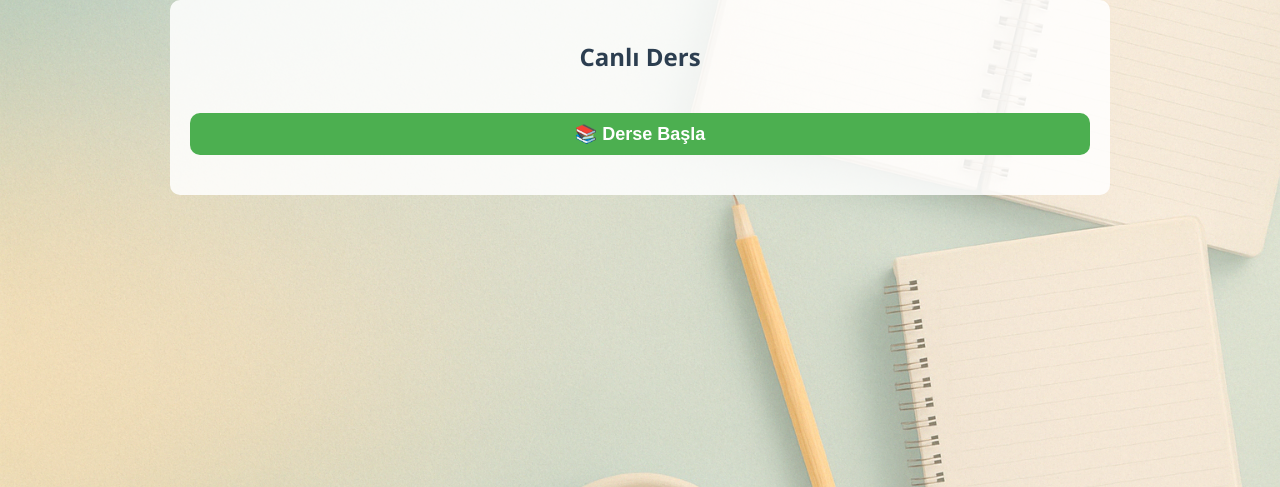
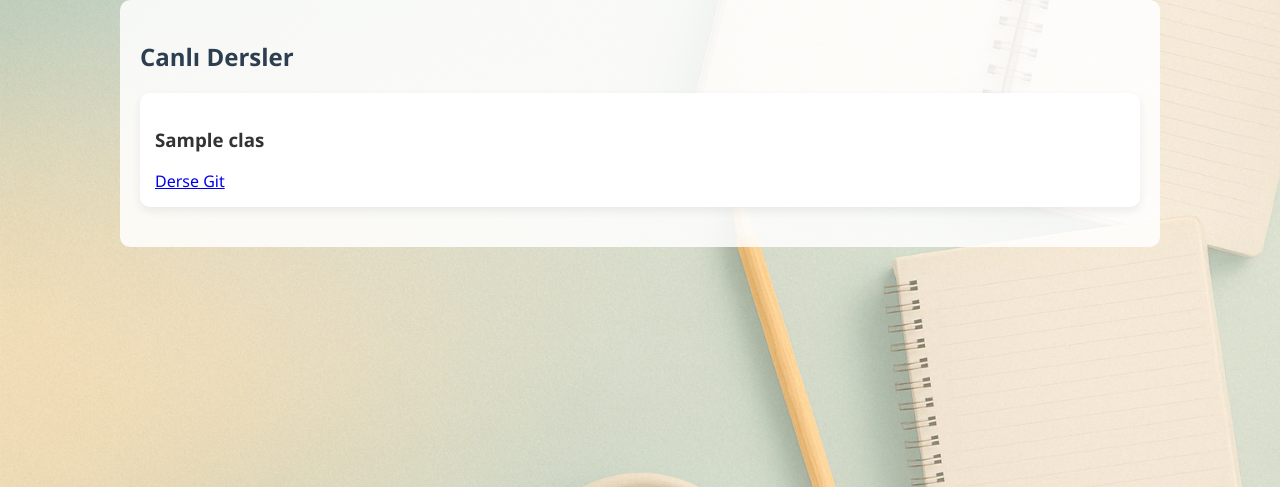
Before and after one commit to hasankck123/kocak-egitim, a Flask app: page /live-classes in a window 1280 px wide. Shown: the part 201-688 px from the top of the page. Run offline with Flask 3, Linux system fonts and the light colour scheme; the visitor is signed in with stand-in values (Sample User, id 1); tables that the repository leaves empty hold one stand-in row (values such as "Sample post").

Commit message:
canlı ders link güncellemesi

```diff
--- a/main.py
+++ b/main.py
@@ -36,10 +36,6 @@ class Announcement(db.Model):
     id = db.Column(db.Integer, primary_key=True)
     text = db.Column(db.Text, nullable=False)
     created_at = db.Column(db.DateTime, default=datetime.utcnow)
-class Settings(db.Model):
-    id = db.Column(db.Integer, primary_key=True)
-    live_class_url = db.Column(db.String(500), nullable=True)
-
 
 with app.app_context():
     db.create_all()
@@ -111,8 +107,8 @@ def register():
 def live_classes():
     if 'user' not in session:
         return redirect(url_for('login'))
-    setting = Settings.query.first()
-    return render_template('live_classes.html', live_class_url=setting.live_class_url if setting else None)
+    classes = LiveClass.query.order_by(LiveClass.created_at.desc()).all()
+    return render_template('live_classes.html', classes=classes)
 
 @app.route('/recordings')
 def recordings():
@@ -171,22 +167,12 @@ def admin():
             if user and user.username != 'admin':
                 db.session.delete(user)
                 db.session.commit()
-        elif 'update_live_class_url' in request.form:
-            new_url = request.form['update_live_class_url']
-            setting = Settings.query.first()
-            if not setting:
-                setting = Settings(live_class_url=new_url)
-                db.session.add(setting)
-            else:
-                setting.live_class_url = new_url
-            db.session.commit()
 
     live_classes = LiveClass.query.order_by(LiveClass.created_at.desc()).all()
     video_records = VideoRecord.query.order_by(VideoRecord.created_at.desc()).all()
     reference_codes = ReferenceCode.query.all()
     users = User.query.filter(User.username != 'admin').all()
     announcements = Announcement.query.order_by(Announcement.created_at.desc()).all()
-    setting = Settings.query.first()
 
     return render_template(
         'admin.html',
@@ -194,6 +180,5 @@ def admin():
         video_records=video_records,
         reference_codes=reference_codes,
         users=users,
-        announcements=announcements,
-        setting=setting
+        announcements=announcements
     )
--- a/templates/live_classes.html
+++ b/templates/live_classes.html
@@ -1,51 +1,13 @@
 {% extends "base.html" %}
-{% block title %}Canlı Ders{% endblock %}
+{% block title %}Canlı Dersler{% endblock %}
 {% block content %}
 <div class="container">
-    <h2 style="text-align: center; margin-bottom: 30px;">Canlı Ders</h2>
-
-    <div style="text-align: center; margin-bottom: 20px;">
-        <button onclick="document.getElementById('iframe-container').style.display='block'; this.style.display='none';"
-            style="padding: 10px 20px; font-size: 18px; border: none; background-color: #4CAF50; color: white; border-radius: 10px; cursor: pointer;">
-            📚 Derse Başla
-        </button>
+    <h2>Canlı Dersler</h2>
+    {% for cls in classes %}
+    <div class="card">
+        <h3>{{ cls.title }}</h3>
+        <a href="{{ cls.url }}" target="_blank">Derse Git</a>
     </div>
-
-    <div id="iframe-container" style="display: none;">
-        <div class="iframe-container">
-            <iframe
-                src="https://kocakegitim.daily.co/kocakegitim"
-                allow="camera; microphone; fullscreen; speaker; display-capture"
-                style="width: 100%; height: 600px; border: none; border-radius: 10px;">
-            </iframe>
-        </div>
-    </div>
-
+    {% endfor %}
 </div>
-
-<style>
-.container {
-    max-width: 900px;
-    margin: auto;
-    padding: 20px;
-}
-
-.iframe-container {
-    position: relative;
-    width: 100%;
-    padding-bottom: 56.25%; /* 16:9 Aspect Ratio */
-    height: 0;
-    overflow: hidden;
-    border-radius: 10px;
-}
-
-.iframe-container iframe {
-    position: absolute;
-    top: 0;
-    left: 0;
-    width: 100%;
-    height: 100%;
-    border: none;
-}
-</style>
-{% endblock %}
+{% endblock %} live.classes bu
```
Also changed, not shown: templates/admin.html (+0 -9 lines).
